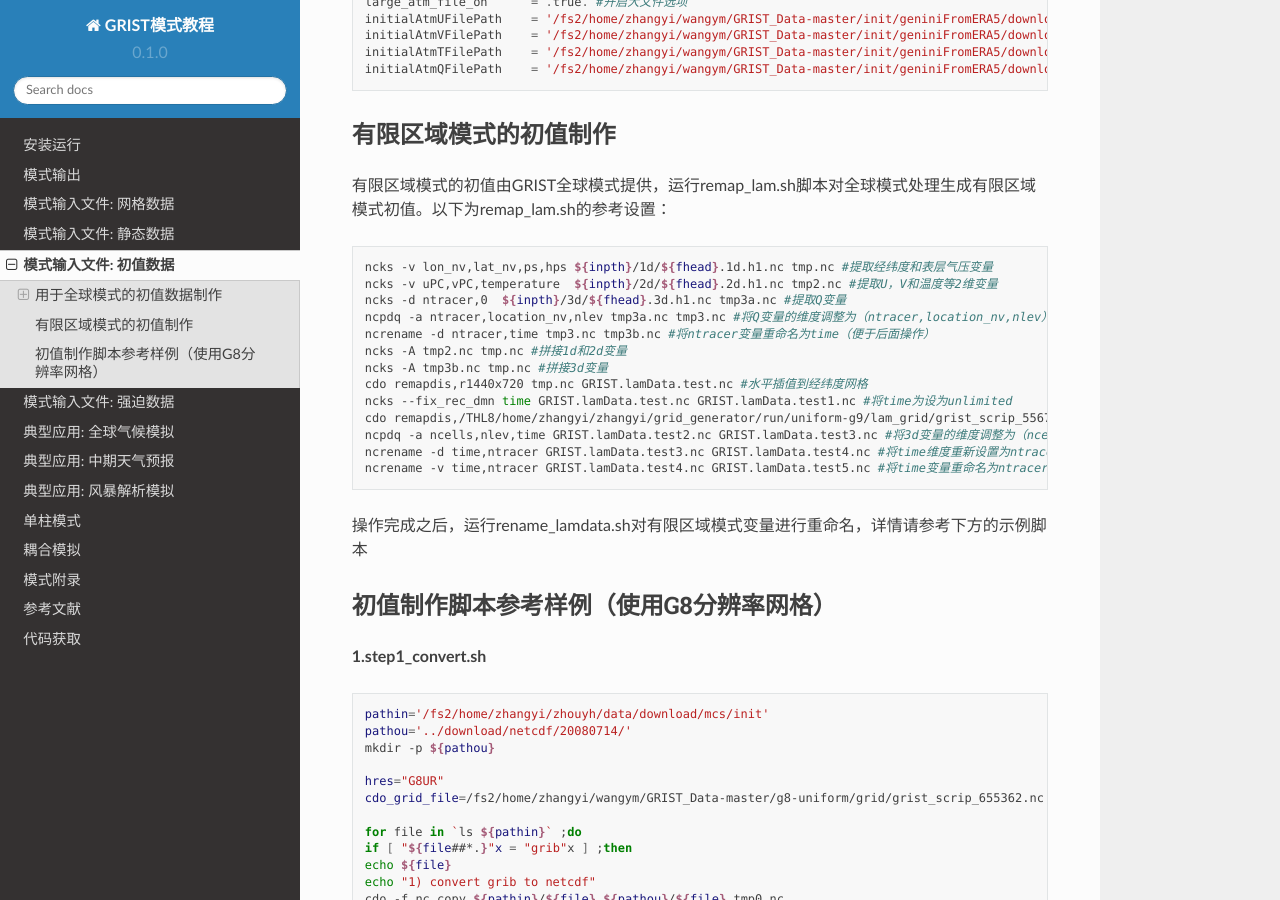
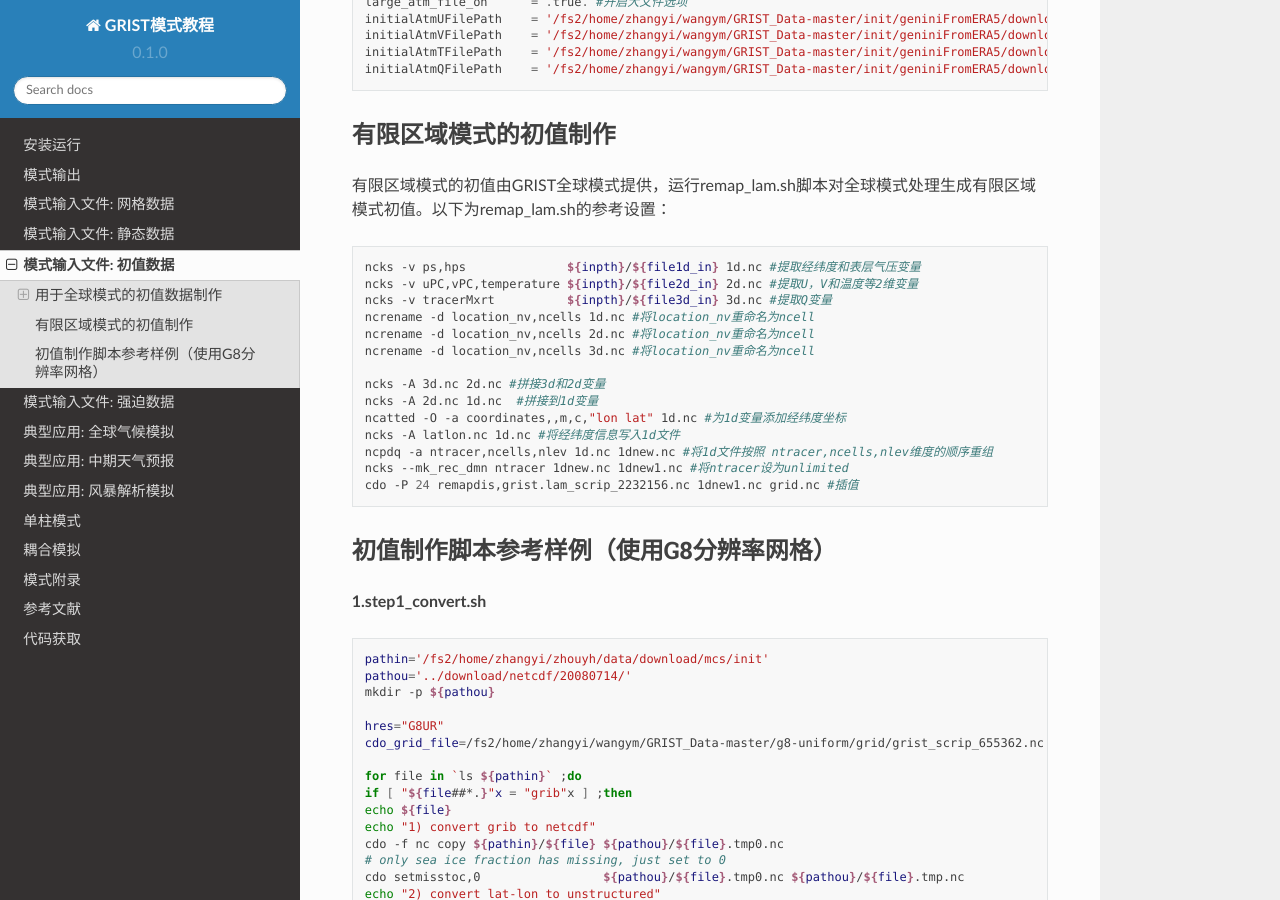
Before and after one commit to GRIST-Dev/GRIST_Tutorial, a Sphinx documentation site: the page built from docs/source/initial.rst, in a window 1280 px wide and 900 px high, scrolled down 2095 px. Built offline with Sphinx 7.4.7 and the Read the Docs theme 2.0.0, drawn with Linux system fonts in a browser that asks for light colours.

Commit message:
Update initial.rst

```diff
--- a/docs/source/initial.rst
+++ b/docs/source/initial.rst
@@ -97,20 +97,20 @@
 
 .. code-block:: bash
 
-  ncks -v lon_nv,lat_nv,ps,hps ${inpth}/1d/${fhead}.1d.h1.nc tmp.nc #提取经纬度和表层气压变量
-  ncks -v uPC,vPC,temperature  ${inpth}/2d/${fhead}.2d.h1.nc tmp2.nc #提取U，V和温度等2维变量
-  ncks -d ntracer,0  ${inpth}/3d/${fhead}.3d.h1.nc tmp3a.nc #提取Q变量
-  ncpdq -a ntracer,location_nv,nlev tmp3a.nc tmp3.nc #将Q变量的维度调整为（ntracer,location_nv,nlev）
-  ncrename -d ntracer,time tmp3.nc tmp3b.nc #将ntracer变量重命名为time（便于后面操作）
-  ncks -A tmp2.nc tmp.nc #拼接1d和2d变量
-  ncks -A tmp3b.nc tmp.nc #拼接3d变量
-  cdo remapdis,r1440x720 tmp.nc GRIST.lamData.test.nc #水平插值到经纬度网格
-  ncks --fix_rec_dmn time GRIST.lamData.test.nc GRIST.lamData.test1.nc #将time为设为unlimited
-  cdo remapdis,/THL8/home/zhangyi/zhangyi/grid_generator/run/uniform-g9/lam_grid/grist_scrip_556704.nc GRIST.lamData.test1.nc GRIST.lamData.test2.nc #水平插值到有限区域网格
-  ncpdq -a ncells,nlev,time GRIST.lamData.test2.nc GRIST.lamData.test3.nc #将3d变量的维度调整为（ncells,nlev,time）
-  ncrename -d time,ntracer GRIST.lamData.test3.nc GRIST.lamData.test4.nc #将time维度重新设置为ntracer
-  ncrename -v time,ntracer GRIST.lamData.test4.nc GRIST.lamData.test5.nc #将time变量重命名为ntracer
-操作完成之后，运行rename_lamdata.sh对有限区域模式变量进行重命名，详情请参考下方的示例脚本
+  ncks -v ps,hps              ${inpth}/${file1d_in} 1d.nc #提取经纬度和表层气压变量
+  ncks -v uPC,vPC,temperature ${inpth}/${file2d_in} 2d.nc #提取U，V和温度等2维变量
+  ncks -v tracerMxrt          ${inpth}/${file3d_in} 3d.nc #提取Q变量
+  ncrename -d location_nv,ncells 1d.nc #将location_nv重命名为ncell
+  ncrename -d location_nv,ncells 2d.nc #将location_nv重命名为ncell
+  ncrename -d location_nv,ncells 3d.nc #将location_nv重命名为ncell
+
+  ncks -A 3d.nc 2d.nc #拼接3d和2d变量
+  ncks -A 2d.nc 1d.nc  #拼接到1d变量
+  ncatted -O -a coordinates,,m,c,"lon lat" 1d.nc #为1d变量添加经纬度坐标
+  ncks -A latlon.nc 1d.nc #将经纬度信息写入1d文件
+  ncpdq -a ntracer,ncells,nlev 1d.nc 1dnew.nc #将1d文件按照 ntracer,ncells,nlev维度的顺序重组
+  ncks --mk_rec_dmn ntracer 1dnew.nc 1dnew1.nc #将ntracer设为unlimited
+  cdo -P 24 remapdis,grist.lam_scrip_2232156.nc 1dnew1.nc grid.nc #插值
 
 初值制作脚本参考样例（使用G8分辨率网格）
 ----------------
```
